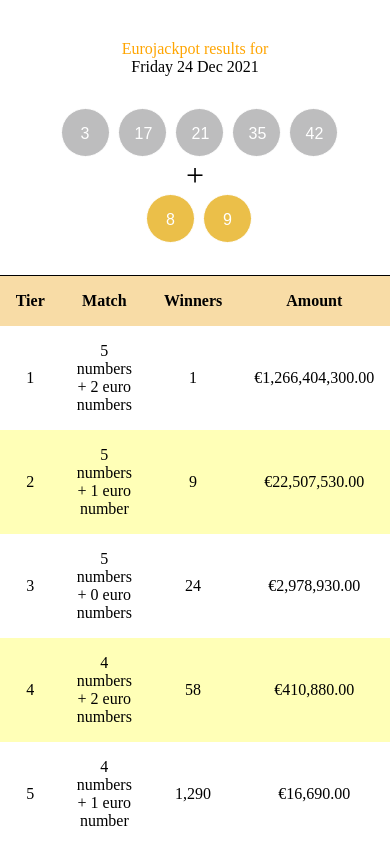
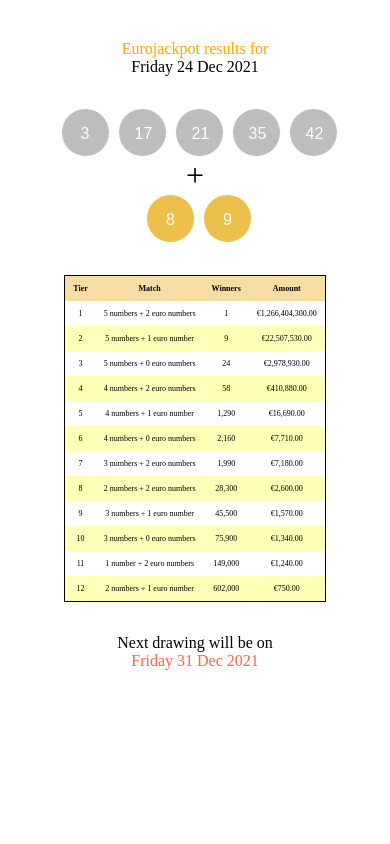
Before and after one commit to jjrr1984/eurojackpot, a React (Create React App) app: page / in a window 390 px wide. Shown: the top 844 px of the page. Built offline with nearby package versions, Linux system fonts and the light colour scheme; no server answers.

Commit message:
- Adding some more responsive behaviour

```diff
--- a/src/components/footer/Footer.js
+++ b/src/components/footer/Footer.js
@@ -5,10 +5,10 @@
     const parsedDate = moment(nextDate, "DDMMYYYY");
     const formattedDate = moment(parsedDate).format("dddd DD MMM YYYY");
     return (
-        <span className='footer'>
-            <span className='footer-fixed-part'>Next drawing will be on</span>
-            <span className='footer-date'>{formattedDate}</span>
-        </span>
+        <div className='footer'>
+            <div className='footer-fixed-part'>Next drawing will be on</div>
+            <div className='footer-date'>{formattedDate}</div>
+        </div>
     );
 }
 
--- a/src/components/footer/Footer.scss
+++ b/src/components/footer/Footer.scss
@@ -1,7 +1,28 @@
 .footer{
     padding-top: 2rem;
+    display: flex;
+    flex-flow: row;
+
+    @include small{
+        flex-flow: column;
+        align-items: center;
+    }
+
+    .footer-fixed-part{
+        @include small{
+            flex: 0 0 100%;
+            max-width: 100%;
+        }
+    }
+
     .footer-date{
         color: $footer_date_color;
         padding-left: 2rem;
+
+        @include small{
+            flex: 0 0 100%;
+            max-width: 100%;
+            padding-left: 0;
+        }
     }
 }
--- a/src/components/prizes/Prizes.scss
+++ b/src/components/prizes/Prizes.scss
@@ -10,6 +10,14 @@
         th,td{
             padding: 1rem;
             text-align: center;
+
+            @include extra-small{
+                padding: 0.5rem;
+            }
+        }
+
+        @include extra-small{
+            font-size: 0.5rem;
         }
     }
 }
--- a/src/style/mixins.scss
+++ b/src/style/mixins.scss
@@ -3,3 +3,9 @@
         @content;
     }
 }
+
+@mixin extra-small {
+    @media (max-width: 420px){
+        @content;
+    }
+}
```
